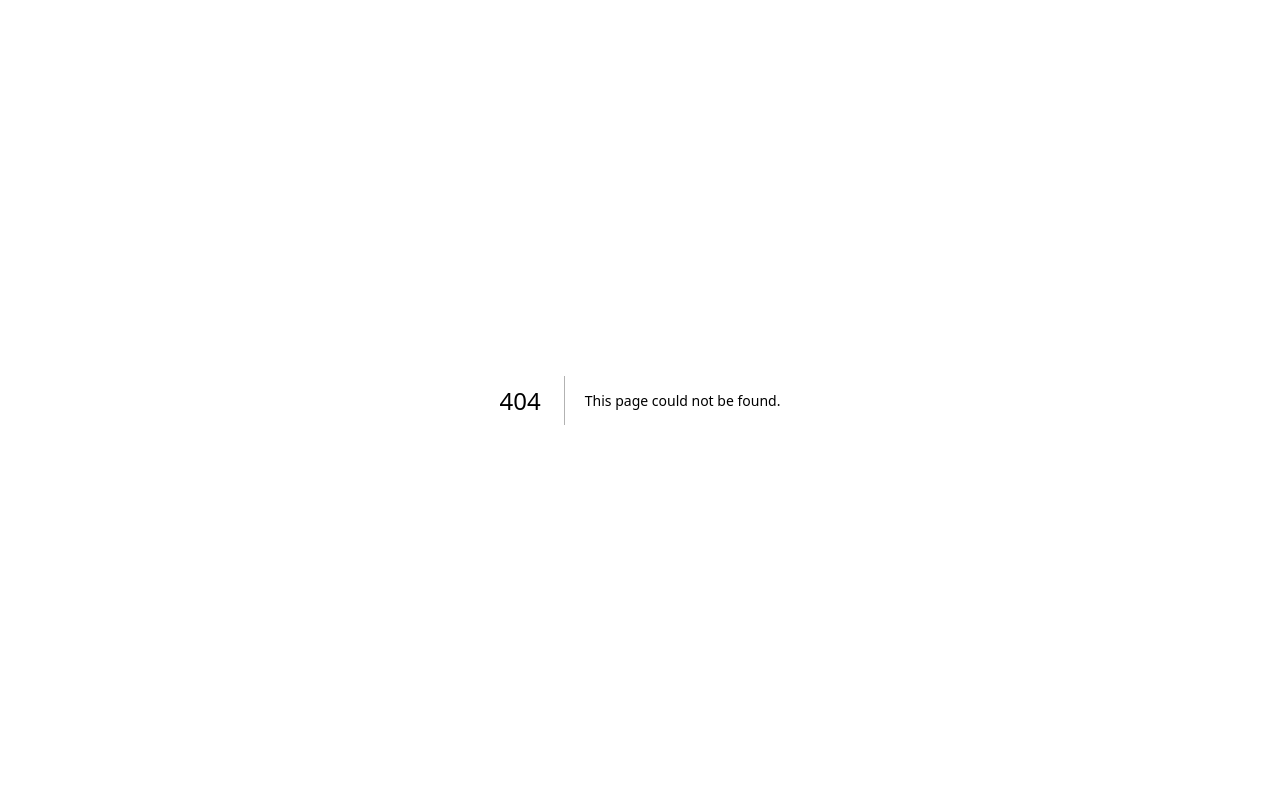
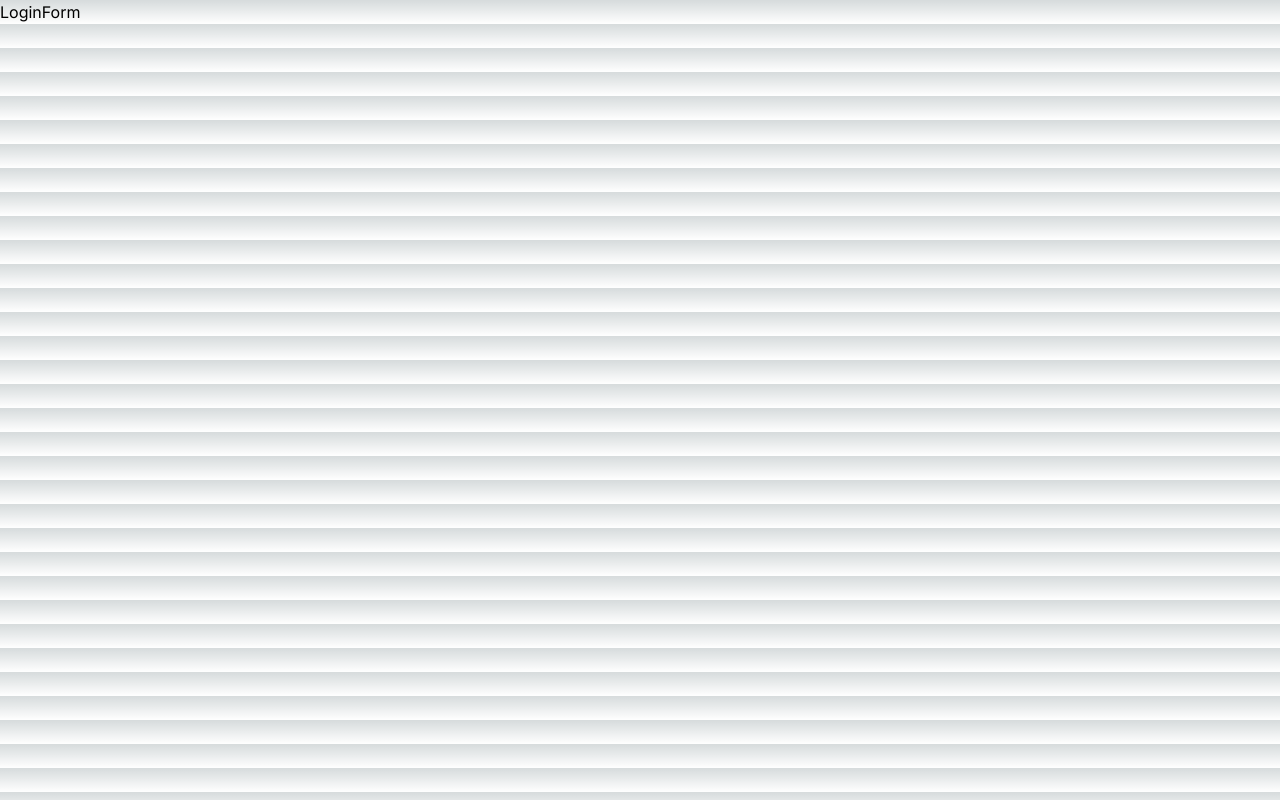
Before and after one commit to CodeMaster17/CommuneSphere, a Next.js app: page /dashboard/login in a window 1280 px wide. Before the commit this address had no page. Built offline with nearby package versions, Linux system fonts and the light colour scheme.

Commit message:
docs: login form file added

```diff
--- /dev/null
+++ b/app/dashboard/layout.tsx
@@ -0,0 +1,15 @@
+import React from 'react'
+
+const layout = ({
+    children,
+}: Readonly<{
+    children: React.ReactNode;
+}>) => {
+    return (
+        <>
+            {children}
+        </>
+    )
+}
+
+export default layout
--- /dev/null
+++ b/app/dashboard/login/page.tsx
@@ -0,0 +1,12 @@
+import LoginForm from '@/components/auth/LoginForm'
+import React from 'react'
+
+const Login = () => {
+    return (
+        <div>
+            <LoginForm />
+        </div>
+    )
+}
+
+export default Login
--- /dev/null
+++ b/components/auth/LoginForm.tsx
@@ -0,0 +1,11 @@
+import React from 'react'
+
+const LoginForm = () => {
+    return (
+        <div>
+            LoginForm
+        </div>
+    )
+}
+
+export default LoginForm
```
